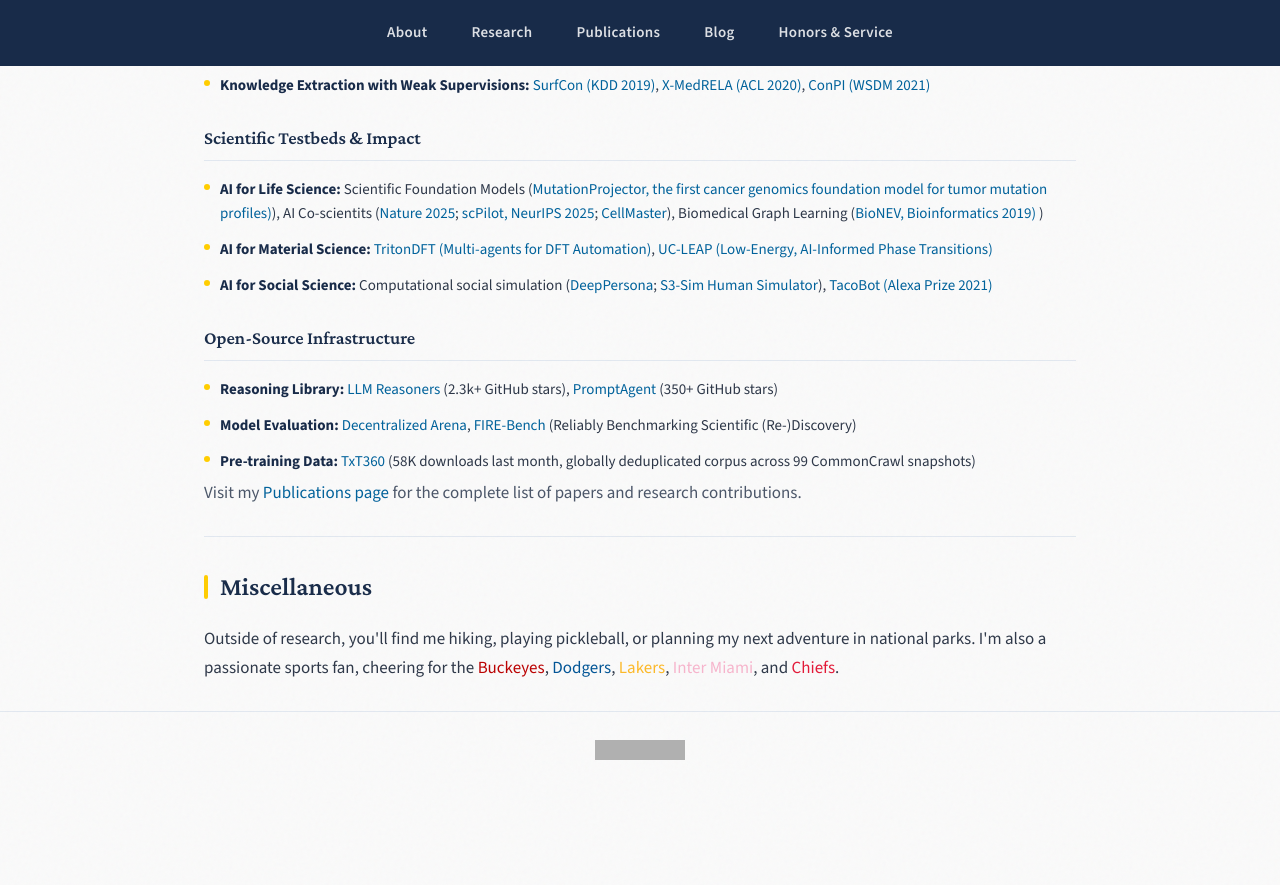
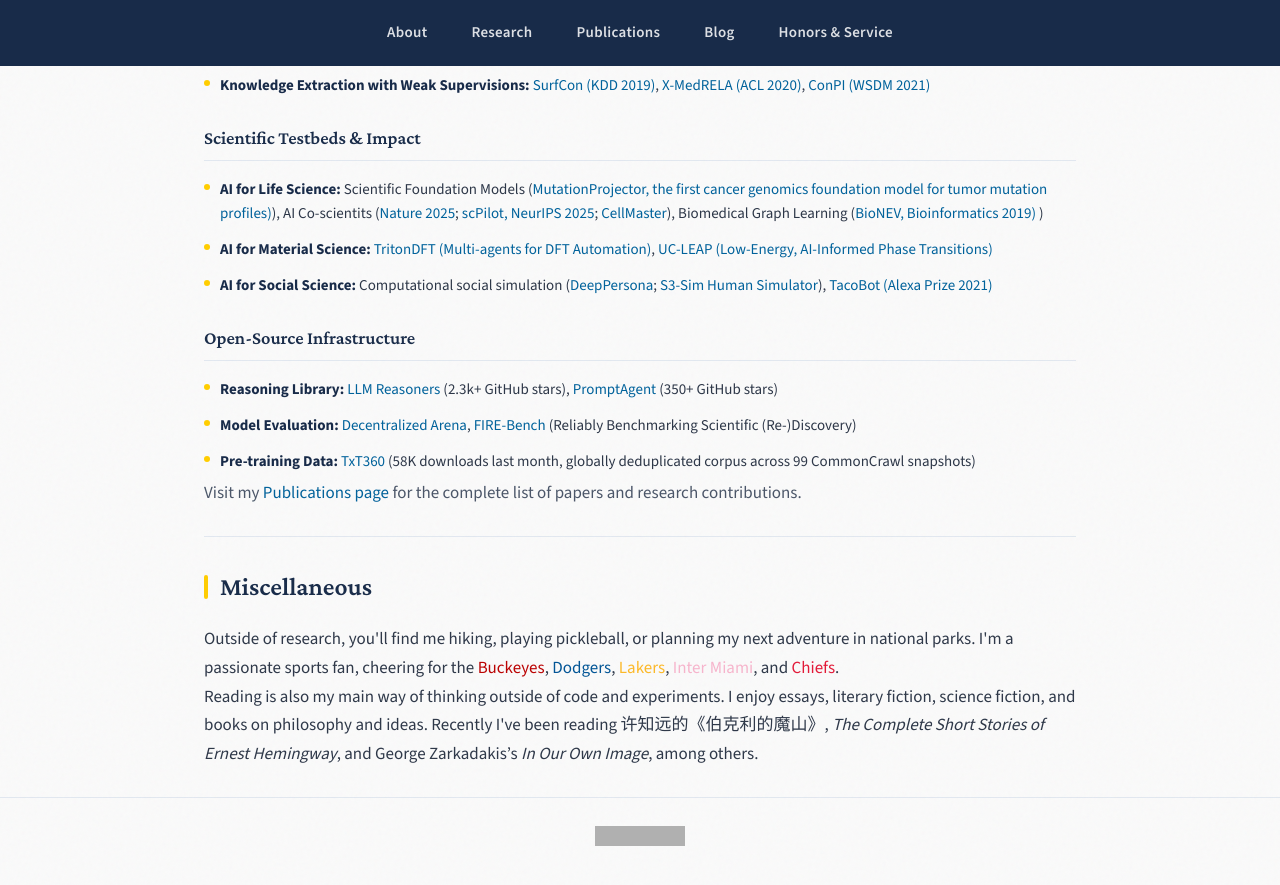
Before and after one commit to zhenwang9102/zhenwang9102.github.io, a Jekyll site: the page built from _posts/2019-06-02-venue.markdown, in a window 1280 px wide and 900 px high, scrolled down 2027 px. Shown: the top 885 px of the window. Built offline with Jekyll 4.4.1, drawn with Linux system fonts in a browser that asks for light colours; before the commit the page ends 2840 px from its top, so only the background shows below that; grey boxes are pictures that could not be loaded.

Commit message:
Add paragraphs to miscellaneous section in default layout

```diff
--- a/_layouts/default.html
+++ b/_layouts/default.html
@@ -1040,7 +1040,12 @@
       <h2 class="section-title">
         Miscellaneous
       </h2>
-      Outside of research, you'll find me hiking, playing pickleball, or planning my next adventure in national parks. I'm also a passionate sports fan, cheering for the <a style="color:#BB0000;">Buckeyes</a>, <a style="color:#005596;">Dodgers</a>, <a style="color:#FDB927;">Lakers</a>, <a style="color:#F7B5CD;">Inter Miami</a>, and <a style="color:#E31837;">Chiefs</a>.
+      <p>
+      Outside of research, you'll find me hiking, playing pickleball, or planning my next adventure in national parks. I'm a passionate sports fan, cheering for the <a style="color:#BB0000;">Buckeyes</a>, <a style="color:#005596;">Dodgers</a>, <a style="color:#FDB927;">Lakers</a>, <a style="color:#F7B5CD;">Inter Miami</a>, and <a style="color:#E31837;">Chiefs</a>.
+      </p>
+      <p>
+      Reading is also my main way of thinking outside of code and experiments. I enjoy essays, literary fiction, science fiction, and books on philosophy and ideas. Recently I've been reading 许知远的《伯克利的魔山》, <em>The Complete Short Stories of Ernest Hemingway</em>, and George Zarkadakis’s <em>In Our Own Image</em>, among others.
+      </p>
 
     </section>
   </main>
```
